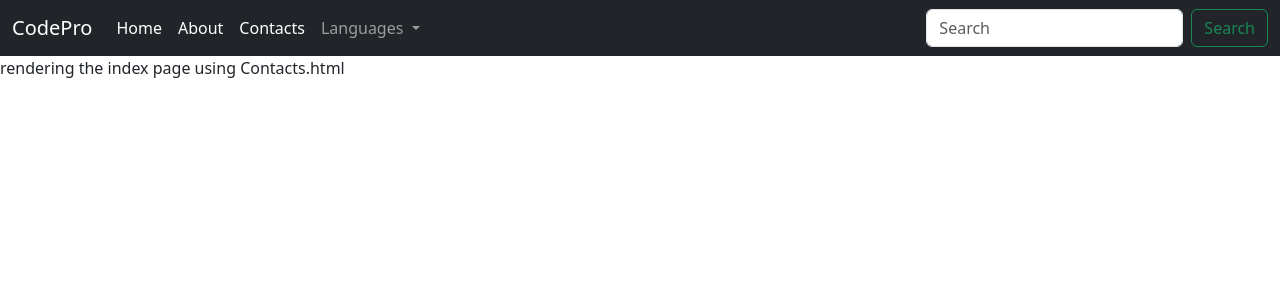
After one commit to GaneshWaje003/Django-Project, a Django app: page /contacts in a window 1280 px wide. The commit adds this page. Shown: the top 300 px of the page. Run offline with Django 4.2, Linux system fonts and the light colour scheme.

Commit message:
using block rendering

```diff
--- a/home/urls.py
+++ b/home/urls.py
@@ -14,5 +14,6 @@ admin.site.index_title = "Welcome to gsw Researcher Portal"
 urlpatterns = [
     path("",views.index, name='home'),
     path("about",views.about, name='about'),
-    path("services",views.services, name='services')
+    path("services",views.services, name='services'),
+    path("contacts",views.contacts, name='contacts')
 ]
--- a/home/views.py
+++ b/home/views.py
@@ -9,12 +9,12 @@ def index(request):
     return render(request,'index.html')
 
 def about(request):
-    return HttpResponse("this is about page")
+    return render(request,'about.html')
 
 def services(request):
-    return HttpResponse("services")
+    return render(request,'services.html')
 
 def contacts(request):
-    return HttpResponse("this is about page")
+    return render(request,'contacts.html')
 
 # compiler comes here due to refference of the urls.py of home app
--- /dev/null
+++ b/templates/about.html
@@ -0,0 +1,4 @@
+{% extends 'base.html' %}
+
+{% block title %}about{% endblock title %}
+{% block body %} This is about page {% endblock body %}
--- /dev/null
+++ b/templates/base.html
@@ -0,0 +1,49 @@
+<!doctype html>
+<html lang="en">
+  <head>
+    <meta charset="utf-8">
+    <meta name="viewport" content="width=device-width, initial-scale=1">
+    <title>  {% block title %}{% endblock title %}</title>
+    <link href="https://cdn.jsdelivr.net/npm/bootstrap@5.3.0-alpha1/dist/css/bootstrap.min.css" rel="stylesheet" integrity="sha384-GLhlTQ8iRABdZLl6O3oVMWSktQOp6b7In1Zl3/Jr59b6EGGoI1aFkw7cmDA6j6gD" crossorigin="anonymous">
+  </head>
+  <body>
+    <nav class="navbar navbar-expand-lg navbar-dark bg-dark">
+        <div class="container-fluid">
+          <a class="navbar-brand" href="#">CodePro</a>
+          <button class="navbar-toggler" type="button" data-bs-toggle="collapse" data-bs-target="#navbarSupportedContent" aria-controls="navbarSupportedContent" aria-expanded="false" aria-label="Toggle navigation">
+            <span class="navbar-toggler-icon"></span>
+          </button>
+          <div class="collapse navbar-collapse" id="navbarSupportedContent">
+            <ul class="navbar-nav me-auto mb-2 mb-lg-0">
+              <li class="nav-item">
+                <a class="nav-link active" aria-current="page" href="/">Home</a>
+              </li>
+              <li class="nav-item">
+                <a class="nav-link active" href="/about">About</a>
+              </li>
+              <li class="nav-item">
+                <a class="nav-link active" href="/contacts">Contacts</a>
+              </li>
+              <li class="nav-item dropdown active">
+                <a class="nav-link dropdown-toggle" href="#" role="button" data-bs-toggle="dropdown" aria-expanded="false">
+                  Languages
+                </a>
+                <ul class="dropdown-menu">
+                  <li><a class="dropdown-item" href="#">Java</a></li>
+                  <li><a class="dropdown-item" href="#">C++</a></li>
+                  <li><hr class="dropdown-divider"></li>
+                  <li><a class="dropdown-item" href="#">HTML</a></li>
+                </ul>
+              </li>
+            </ul>
+            <form class="d-flex" role="search">
+              <input class="form-control me-2" type="search" placeholder="Search" aria-label="Search">
+              <button class="btn btn-outline-success" type="submit">Search</button>
+            </form>
+          </div>
+        </div>
+    </nav>
+    {% block body %}{% endblock body  %}
+    <script src="https://cdn.jsdelivr.net/npm/bootstrap@5.3.0-alpha1/dist/js/bootstrap.bundle.min.js" integrity="sha384-w76AqPfDkMBDXo30jS1Sgez6pr3x5MlQ1ZAGC+nuZB+EYdgRZgiwxhTBTkF7CXvN" crossorigin="anonymous"></script>
+  </body>
+</html>
--- /dev/null
+++ b/templates/contacts.html
@@ -0,0 +1,4 @@
+{% extends 'base.html' %}
+
+{% block title %}Contacts{% endblock title %}
+{% block body %} rendering the index page using Contacts.html {% endblock body %}
--- /dev/null
+++ b/templates/services.html
@@ -0,0 +1,3 @@
+{% extends 'base.html' %}
+{% block title %}services{% endblock title %}
+{% block body %} rendering the index page using base.html {% endblock body %}
```
Also changed, not shown: templates/index.html (+4 -48 lines).
